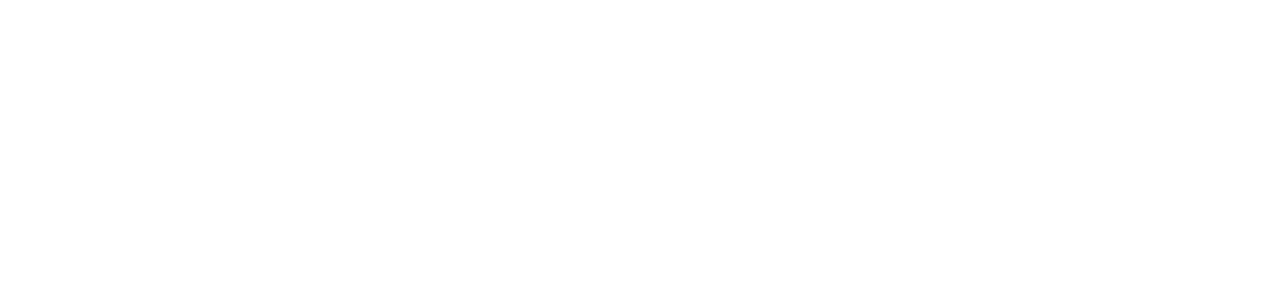
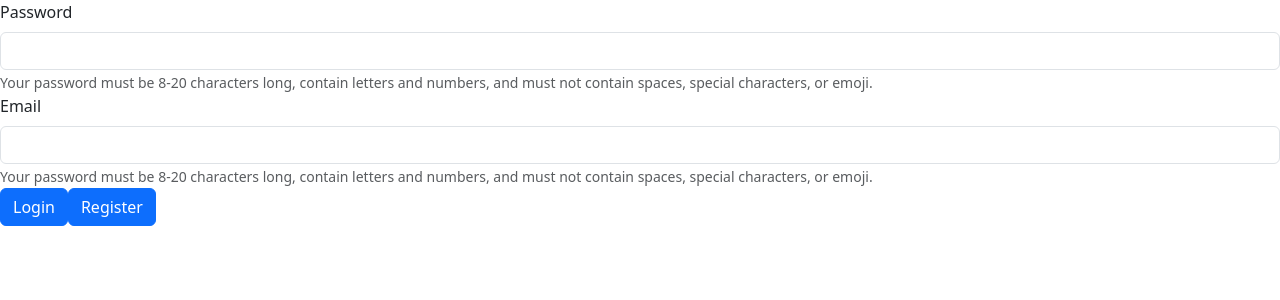
Before and after one commit to Wi11iamYuan/bonzai-front-end, a React (Create React App) app in the folder front-end/: page /login in a window 1280 px wide. Before the commit this address had no page. Shown: the top 300 px of the page. Built offline with nearby package versions, Linux system fonts and the light colour scheme.

Commit message:
login complete

```diff
--- a/front-end/src/App.js
+++ b/front-end/src/App.js
@@ -1,21 +1,53 @@
 import './App.css';
 import { getStats } from './services/api.service';
 import { useState, useEffect } from 'react';
-import { NavRoutes } from './Routes';
+import { BrowserRouter as Router, Routes, Route, Navigate } from 'react-router-dom';
+
+import { HomePage } from './pages/Home';
+import { DensityPage } from './pages/Density';
+import { StatsPage } from './pages/Stats';
+import { InfoPage } from './pages/Info';
+import { SettingsPage } from './pages/Settings';
+import { LoginPage } from './pages/Login';
+import { RegisterPage } from './pages/Register';
 
 function App() {
-  // const [stats, setStats] = useState(null);
-  // const getAPIStats = async () => {
-  //   const res = await getStats();
-  //   setStats(res);
-  // }
-  // useEffect(() => {
-  //   getAPIStats();
-  // }, []);
 
-  return (
-    <NavRoutes />
+  const [isAuthenticated, setIsAuthenticated] = useState(
+    () => !!localStorage.getItem('token')
   );
+
+
+  return(
+    <Router>
+        <Routes>
+            <Route exact path="/" element={<Navigate to="/home" />}>
+            </Route>
+
+            <Route exact path="/home" element={<HomePage />}>
+            </Route>
+
+            <Route exact path="/density" element={isAuthenticated ? <DensityPage /> : <Navigate to="/login" />}>
+            </Route>
+
+            <Route exact path="/stats" element={isAuthenticated ? <StatsPage /> : <Navigate to="/login" />}>
+            </Route>
+
+            <Route exact path="/info" element={isAuthenticated ? <InfoPage /> : <Navigate to="/login" />}>
+            </Route>
+
+            <Route exact path="/settings" element={isAuthenticated ? <SettingsPage /> : <Navigate to="/login" />}>
+            </Route>
+
+            <Route exact path="/login" element={isAuthenticated ? <Navigate to="/home" /> : <LoginPage />}>
+            </Route>
+
+            <Route exact path="/register" element={<RegisterPage />}>
+            </Route>
+
+        </Routes>
+    </Router>
+);
 }
 
 export default App;
--- a/front-end/src/Routes.js
+++ /dev/null
@@ -1,34 +0,0 @@
-import { BrowserRouter as Router, Routes, Route, Navigate } from 'react-router-dom';
-
-import { HomePage } from './pages/Home';
-import { DensityPage } from './pages/Density';
-import { StatsPage } from './pages/Stats';
-import { InfoPage } from './pages/Info';
-import { SettingsPage } from './pages/Settings';
-
-export const NavRoutes = () => {
-    return(
-        <Router>
-            <Routes>
-                <Route exact path="/" element={<Navigate to="/home" />}>
-
-                </Route>
-                <Route exact path="/home" element={<HomePage />}>
-
-                </Route>
-                <Route exact path="/density" element={<DensityPage />}>
-
-                </Route>
-                <Route exact path="/stats" element={<StatsPage />}>
-
-                </Route>
-                <Route exact path="/info" element={<InfoPage />}>
-
-                </Route>
-                <Route exact path="/settings" element={<SettingsPage />}>
-
-                </Route>
-            </Routes>
-        </Router>
-    );
-}
--- a/front-end/src/components/TopNavbar.js
+++ b/front-end/src/components/TopNavbar.js
@@ -19,6 +19,7 @@
           </Nav>
           <Nav>
             <Nav.Link href="/settings" id="navbar-settings" className="text-light">Settings</Nav.Link>
+            <Nav.Link href="/login" id="navbar-settings" className="text-light">Login/Register</Nav.Link>
           </Nav>
         </Navbar.Collapse>
 
--- /dev/null
+++ b/front-end/src/pages/Login.js
@@ -0,0 +1,76 @@
+import Form from 'react-bootstrap/Form';
+import Button from 'react-bootstrap/Button';
+import { useState, useEffect } from 'react';
+import { login } from '../services/api.service';
+import { useNavigate } from 'react-router-dom';
+
+
+export const LoginPage = () => {
+  const [password, setPassword] = useState(null);
+  const [username, setUsername] = useState(null);
+  const navigate = useNavigate();
+
+    const onSubmit = async (e) => {
+      console.log(password);
+      console.log(username);
+
+      e.preventDefault();
+      try{
+        let res = await login(username,password);
+        let token = await res.text();
+        console.log(token)
+        console.log(res);
+        localStorage.setItem("token", token);
+        navigate("/home");
+      }catch(e){
+        console.log(e);
+      }
+    }
+    return(
+    <>
+    <div>
+
+
+      <Form onSubmit={onSubmit}>
+        <Form.Group>
+        <Form.Label htmlFor="inputPassword5">Password</Form.Label>
+      <Form.Control
+        type="password"
+        id="inputPassword5"
+        aria-describedby="passwordHelpBlock"
+        onChange={(e) => setPassword(e.target.value)}
+      />
+      <Form.Text id="passwordHelpBlock" muted>
+        Your password must be 8-20 characters long, contain letters and numbers,
+        and must not contain spaces, special characters, or emoji.
+    </Form.Text>
+        </Form.Group>
+
+        <Form.Group>
+        <Form.Label htmlFor="username">Email</Form.Label>
+      <Form.Control
+        type="text"
+        id="username"
+        // aria-describedby="passwordHelpBlock"
+        onChange={(e) => setUsername(e.target.value)}
+      />
+      <Form.Text muted>
+        Your password must be 8-20 characters long, contain letters and numbers,
+        and must not contain spaces, special characters, or emoji.
+    </Form.Text>
+        </Form.Group>
+
+
+    <div>
+    <Button type="submit">Login</Button>
+    <a href="/register">
+    <Button type="submit">Register</Button>
+    </a>
+    </div>
+      </Form>
+
+    </div>
+
+    </>
+    );
+}
--- /dev/null
+++ b/front-end/src/pages/Register.js
@@ -0,0 +1,42 @@
+import Form from 'react-bootstrap/Form';
+import Button from 'react-bootstrap/Button'
+import InputGroup from 'react-bootstrap/InputGroup';
+import FloatingLabel from 'react-bootstrap/esm/FloatingLabel';
+
+export const RegisterPage = () => {
+    return(
+        <>
+        <div>
+            <FloatingLabel
+        controlId="floatingInput"
+        label="Email address"
+        className="mb-3"
+      >
+        <Form.Control type="email" placeholder="name@example.com" />
+      </FloatingLabel>
+
+      <InputGroup className="mb-3">
+        <Form.Control
+          placeholder="Recipient's username"
+          aria-label="Recipient's username"
+          aria-describedby="basic-addon2"
+        />
+        <InputGroup.Text id="basic-addon2">@example.com</InputGroup.Text>
+        </InputGroup>
+        <Form.Label htmlFor="inputPassword5">Password</Form.Label>
+        <Form.Control
+            type="password"
+            id="inputPassword5"
+            aria-describedby="passwordHelpBlock"
+        />
+        <Form.Text id="passwordHelpBlock" muted>
+            Your password must be 8-20 characters long, contain letters and numbers,
+            and must not contain spaces, special characters, or emoji.
+        </Form.Text>
+        </div>
+        <div>
+        <Button>Register</Button>
+        </div>
+        </>
+    );
+}
--- a/front-end/src/services/api.service.js
+++ b/front-end/src/services/api.service.js
@@ -3,3 +3,24 @@
 export const getStats = () => {
     return fetch(`${BASE}stats/2`);
 }
+
+export const login = (username,password) => {
+  let data = {
+      username,
+      password
+  };
+  let options = {
+    method:"POST",
+    body:JSON.stringify(data)
+  };
+  return fetch(`${BASE}auth/login/`,options);
+}
+
+// const [stats, setStats] = useState(null);
+  // const getAPIStats = async () => {
+  //   const res = await getStats();
+  //   setStats(res);
+  // }
+  // useEffect(() => {
+  //   getAPIStats();
+  // }, []);
```
